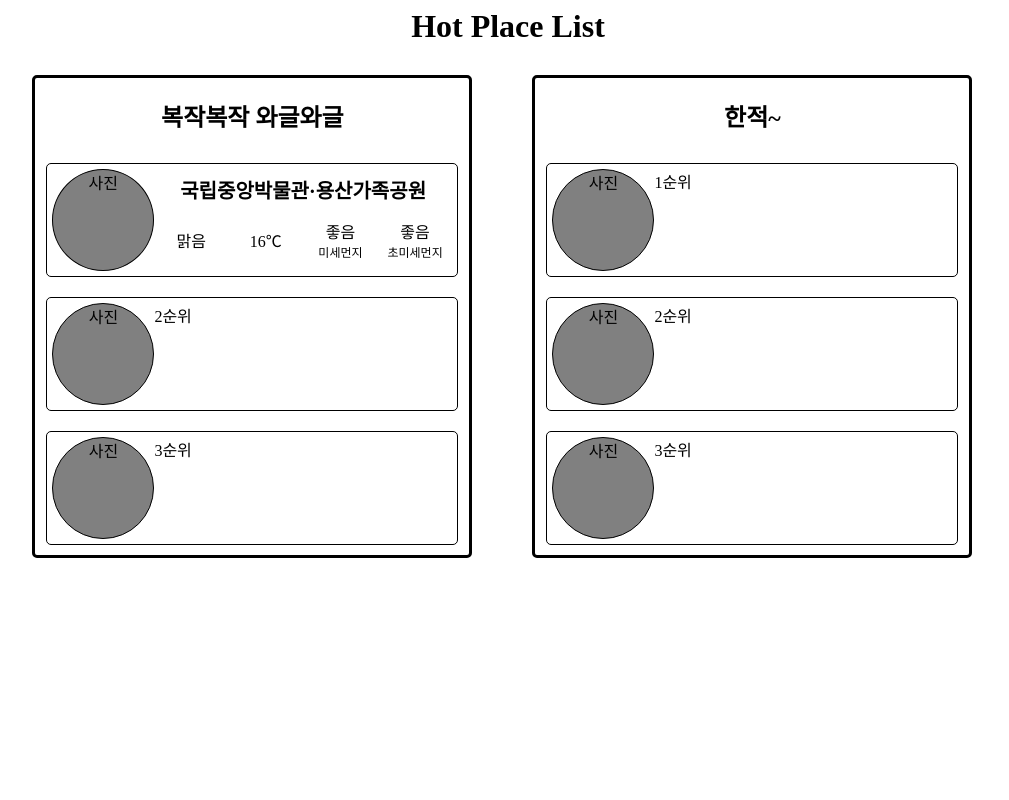
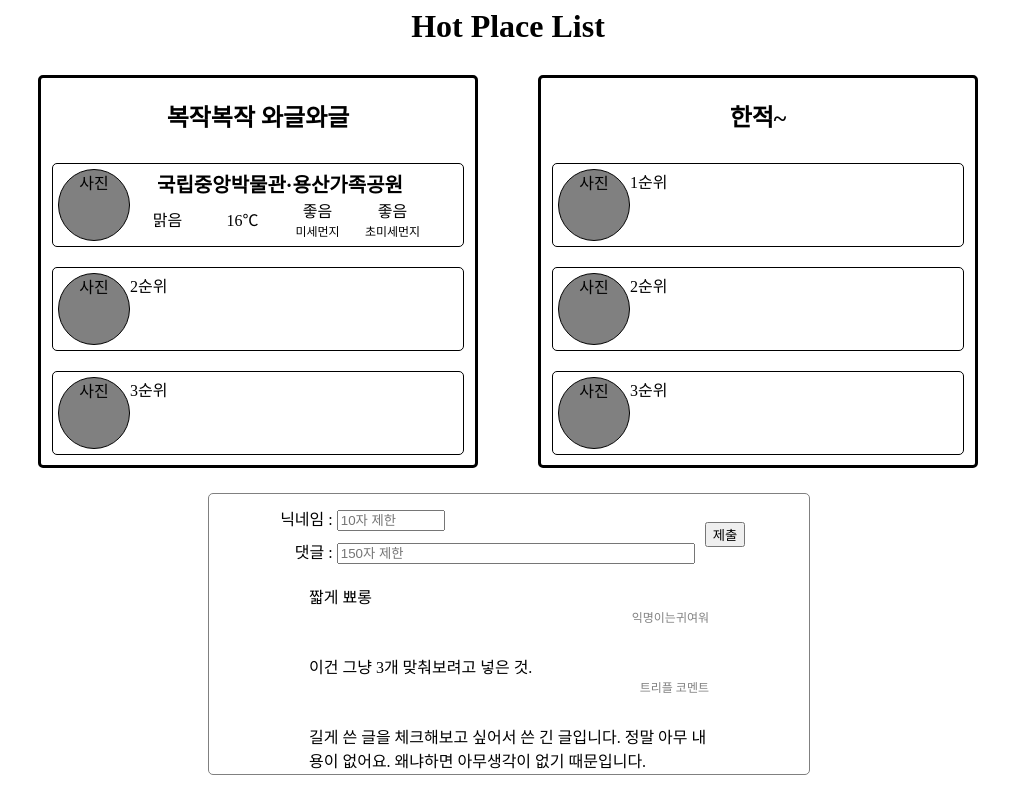
Before and after one commit to poriz/hp_2, a Django app: page /main/ in a window 1280 px wide. Shown: the whole page, without its empty margins (132-1141 px from the left). Run offline with Django 4.2, Linux system fonts and the light colour scheme.

Commit message:
front 댓글 추가

```diff
--- a/hp_2site/main/templates/main/index.html
+++ b/hp_2site/main/templates/main/index.html
@@ -7,6 +7,7 @@
     <link rel="stylesheet" href="style.css">
 </head>
 <body>
+    <div style="width: 1000px; margin: auto;">
     <h1 style="text-align: center;">Hot Place List</h1>
     <div class="main-container">
         <div class="section-container">
@@ -54,5 +55,35 @@
             </div>
         </div>
     </div>
+    <div class="comment-container">
+        <form style="display: flex; flex-direction: row; width: 600px;">
+            <div style="display: flex; flex-direction: column; gap: 8px;">
+                <div>
+                    <label for="nickname">닉네임 :</label>
+                    <input id="nickname" name="nickname" placeholder="10자 제한" maxlength='10'/>
+                </div>
+                <div>
+                    <label for="comment">댓글 :</label>
+                    <input id="comment" name="comment" type="text" placeholder="150자 제한" maxlength='150' required>
+                </div>
+            </div>
+            <button style="margin-left: 10px;">제출</button>
+        </form>
+        <div  class="comment-list">
+            <div class="comment-box">
+                <p class="comment-content">짧게 뾰롱</p>
+                <p class="comment-nick">익명이는귀여워</p>
+            </div>
+            <div class="comment-box">
+                <p class="comment-content">이건 그냥 3개 맞춰보려고 넣은 것. </p>
+                <p class="comment-nick">트리플 코멘트</p>
+            </div>
+            <div class="comment-box">
+                <p class="comment-content">길게 쓴 글을 체크해보고 싶어서 쓴 긴 글입니다. 정말 아무 내용이 없어요. 왜냐하면 아무생각이 없기 때문입니다.</p>
+                <p class="comment-nick">노띵킹 부엉이</p>
+            </div>
+        </div>
+    </div>
+</div>
 </body>
 </html>
--- a/hp_2site/main/templates/main/style.css
+++ b/hp_2site/main/templates/main/style.css
@@ -3,9 +3,7 @@
 }
 
 .main-container {
-    width: 1000px;
-    /* height: 200px; */
-    margin-left: 10%;
+    width: 100%;
     margin-top: 30px;
 
     display: flex;
@@ -27,6 +25,7 @@
     margin: auto;
     width: 400px;
 
+
     border: solid black 1px;
     border-radius: 5px;
     margin-top: 10px;
@@ -39,8 +38,8 @@
 
 .photo {
     background-color: gray;
-    width: 100px;
-    height: 100px;
+    width: 70px;
+    height: 70px;
 
     border: solid black 1px;
     border-radius: 50%;
@@ -74,3 +73,64 @@
     justify-content : center;
     align-items : center;
 }
+
+.comment-container {
+    width: 600px;
+    margin-left: 200px;
+    margin-top: 25px;
+
+    display : flex;
+    flex-direction: column;
+    justify-content : center;
+    align-items : center;
+
+    border: solid gray 1px;
+    border-radius: 5px;
+}
+
+form {
+    flex-direction: column;
+    justify-content : center;
+    align-items : center;
+    margin-top: 12px;
+}
+
+#nickname {
+    width: 100px;
+}
+
+#comment {
+    width: 350px;
+}
+
+.comment-list{
+    display: flex;
+    flex-direction: column;
+    gap: 8px;
+    margin-top: 10px;
+
+    height: 200px;
+    overflow:auto;
+}
+
+label {
+    display:inline-block;
+    width: 60px;
+    text-align: right;
+}
+
+.comment-box {
+    width: 400px;
+    padding: 10px 0px 10px 0px;
+}
+
+.comment-content{
+    margin: 0px;
+}
+
+.comment-nick{
+    margin: 0px;
+    text-align: right;
+    font-size: 12px;
+    color: gray;
+}
```
